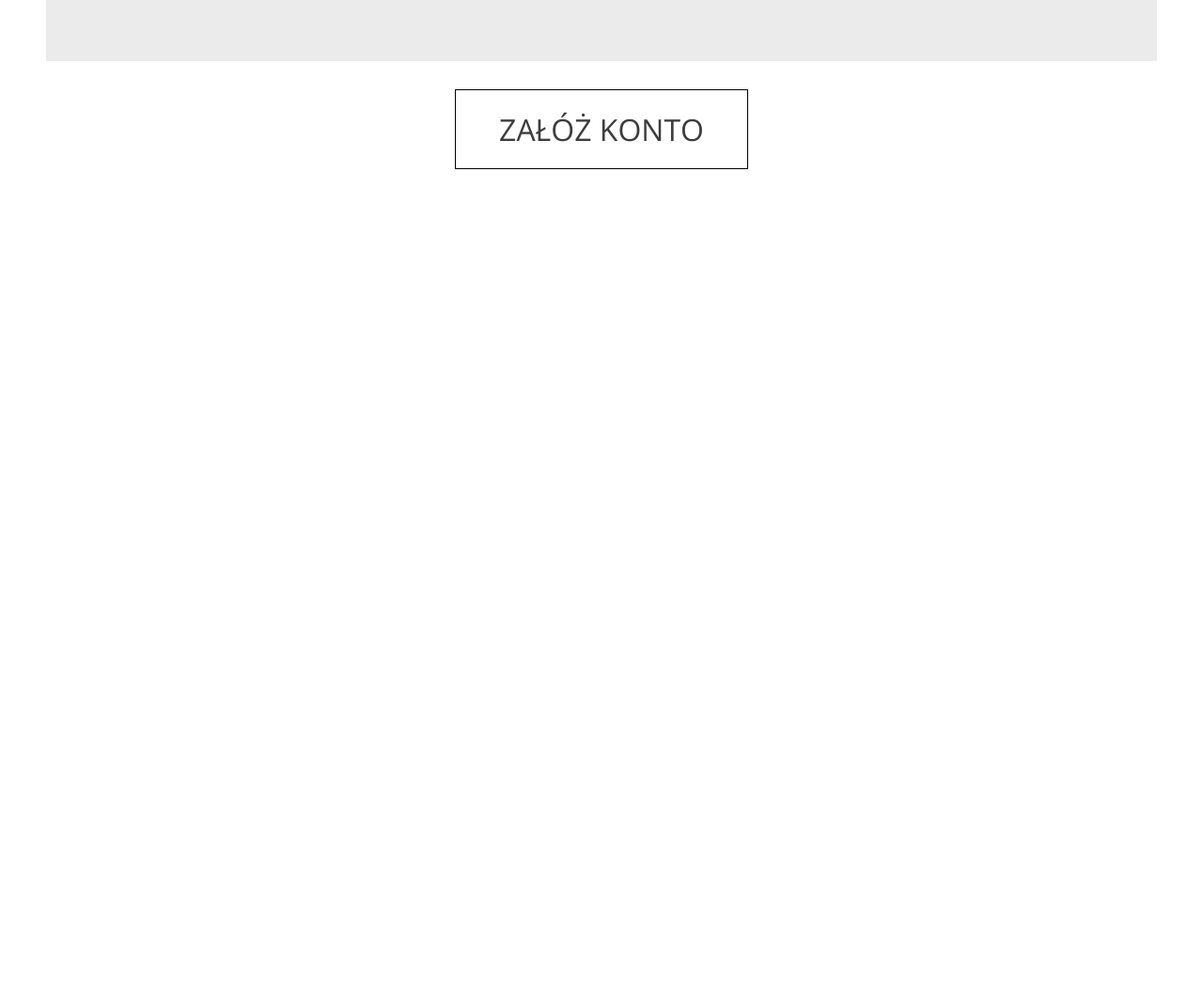
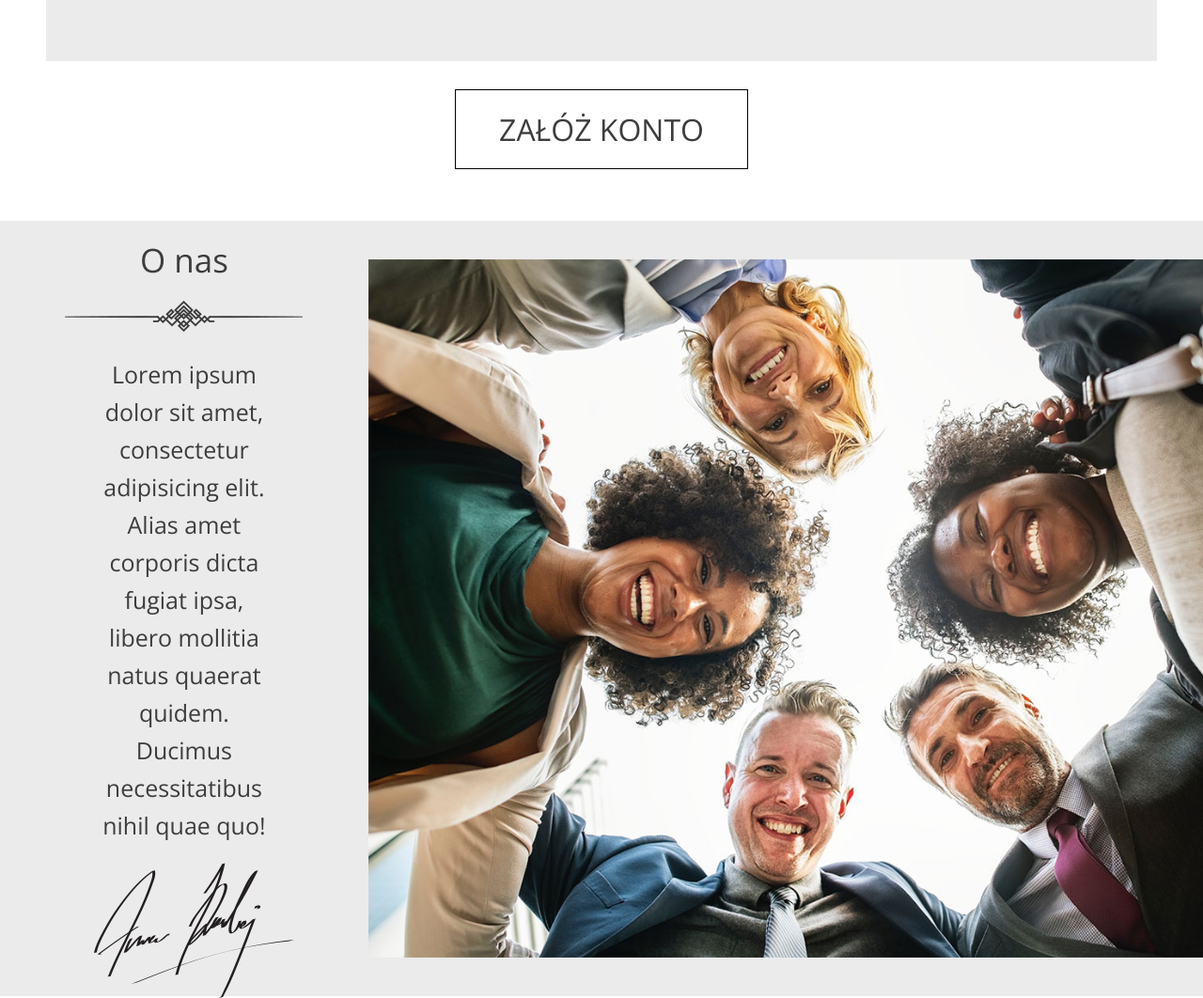
Before and after one commit to john-pr/giveAway, a website: page index.html in a window 1280 px wide. Shown: the part 1926-2988 px from the top of the page at 94% size. Before the commit the page ends 2161 px from the top, so only its background shows below. Drawn offline with nearby package versions, Linux system fonts and the light colour scheme.

Commit message:
add aboutUs section

```diff
--- a/index.html
+++ b/index.html
@@ -85,5 +85,20 @@
             <a href="#">ZAŁÓŻ KONTO</a>
         </div>
     </section>
+    <section class="aboutUs">
+        <div class="aboutUsTxt">
+            <h2>O nas</h2>
+            <div class="aboutUsDec">
+                <img src="img/decoration.png">
+            </div>
+            <p>Lorem ipsum dolor sit amet, consectetur adipisicing elit. Alias amet corporis dicta fugiat ipsa, libero mollitia natus quaerat quidem. Ducimus necessitatibus nihil quae quo!</p>
+            <div class="aboutUsSign">
+                <img src="img/signature.png">
+            </div>
+        </div>
+        <div class="aboutUsImg">
+            <img src="img/about.jpg">
+        </div>
+    </section>
 </body>
 </html>
--- a/scss/main.scss
+++ b/scss/main.scss
@@ -173,3 +173,47 @@ header {
      }
    }
 }
+
+.aboutUs {
+  background-color: $bg-color;
+  width: 100%;
+  height: 825px;
+  display: flex;
+  justify-content: space-between;
+  align-items: center;
+}
+
+.aboutUsTxt {
+  //width: 25%;
+  text-align: center;
+  display: flex;
+  flex-direction: column;
+  align-items: center;
+  h2 {
+    font-size: 35px;
+    font-weight: 400;
+    margin: 20px 0;
+  }
+  p {
+    margin: 20px 0;
+    font-size: 25px;
+    width: 50%;
+    line-height: 40px;
+  }
+  .aboutUsSign {
+    //margin-top: 20px;
+    width: 60%;
+    display: flex;
+    justify-content: flex-end;
+  }
+}
+
+.aboutUsImg {
+  height: 100%;
+  //width: 70%;
+  display: flex;
+  align-items: center;
+  img {
+    height: 90%;
+  }
+}
```
Also changed, not shown: css/main.css, img/signature.png (added), 1 other file.
